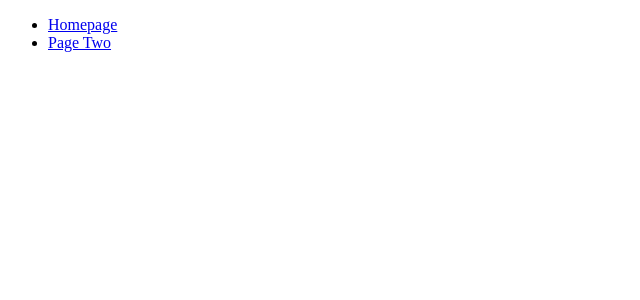
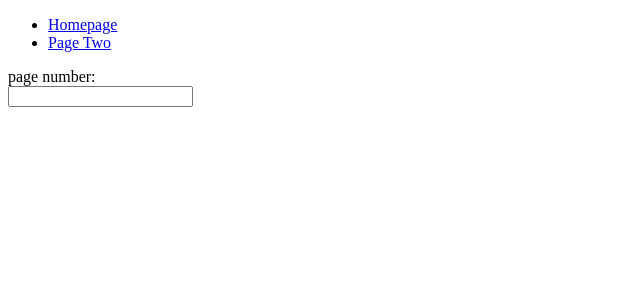
Before and after one commit to sampahcoding/react-web-redux-sagas, a React (Create React App) app: page /search in a window 1280 px wide. Shown: the top 300 px of the page, without its empty margins (0-640 px from the left). Built offline with nearby package versions, Linux system fonts and the light colour scheme; no server answers.

Commit message:
parse query string in react-router v4

```diff
--- a/src/App.js
+++ b/src/App.js
@@ -1,6 +1,6 @@
 import React, { Component } from 'react';
 import HomePage from './components/HomePage';
-import PageTwo from './components/PageTwo';
+import Search from './components/Search';
 import {
   BrowserRouter as Router,
   Route,
@@ -15,11 +15,11 @@ class App extends Component {
         <div>
           <ul>
             <li><Link to="/">Homepage</Link></li>
-            <li><Link to="/pagetwo/508888">Page Two</Link></li>
+            <li><Link to="/search?page=1">Page Two</Link></li>
           </ul>
           <Switch>
             <Route exact path="/" component={HomePage} />
-            <Route path="/pagetwo/:number" component={PageTwo} />
+            <Route path="/search" component={Search} />
           </Switch>
         </div>
       </Router>
--- a/src/components/PageTwo.js
+++ b/src/components/Search.js
@@ -2,7 +2,7 @@ import React, { Component } from 'react';
 import { connect } from 'react-redux';
 import { listPhotos } from '../reducers/PhotosReducer';
 
-class PageTwo extends Component {
+class Search extends Component {
   constructor(props) {
    super(props);
    this.state = {
@@ -31,9 +31,13 @@ class PageTwo extends Component {
   }
 
   render() {
+    console.log(this.props);
+    const { search } = this.props.location;
+    const params = new URLSearchParams(search);
+    const page = params.get('page'); // bar
     return (
-      <div>
-        page number: {this.props.match.params.number}
+      <div style={this.props.loading === true ? style.loading: style.loaded}>
+        page number: { page }
         <br/>
         <input type="text" id="q" name="q" onChange={ this.updateQ } value={this.state.q} />
         {this.props.photos.map(this.item)}
@@ -49,12 +53,19 @@ const mapStateToProps = state => {
   }
   return {
     photos: storedPhotos,
-    loading: true
+    loading: state.photos.loading
   };
+};
+
+const style = {
+  loading: {
+    opacity: 0.2,
+    background: "white"
+  }
 };
 
 const mapDispatchToProps = {
   listPhotos
 };
 
-export default connect(mapStateToProps, mapDispatchToProps)(PageTwo);
+export default connect(mapStateToProps, mapDispatchToProps)(Search);
```
